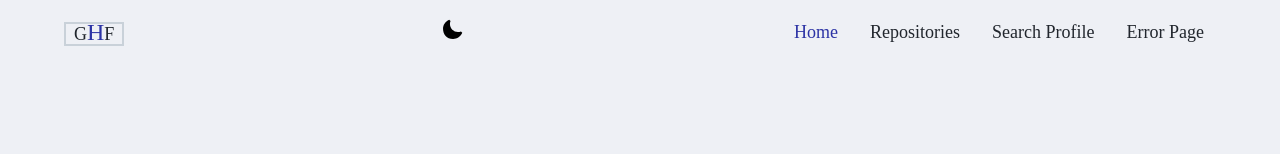
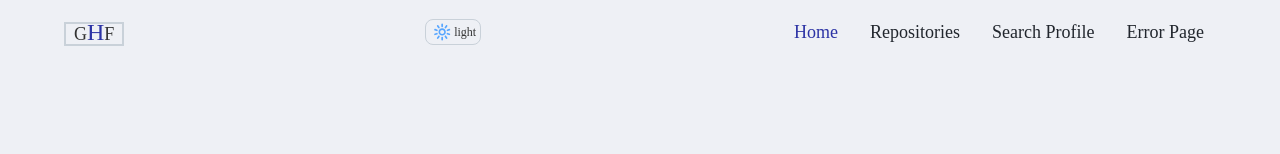
Before and after one commit to Meldy2503/vue-github-profile, a Vue app: page / in a window 1280 px wide. Shown: the top 154 px of the page. Built offline with nearby package versions, Linux system fonts and the light colour scheme; a web font is replaced by a local one.

Commit message:
feat: add light mode

```diff
--- a/src/assets/main.css
+++ b/src/assets/main.css
@@ -21,11 +21,6 @@
   }
 }
 
-/* :root {
-  --blue-4: #0d1117;
-  --light-4: #eef0f5;
-} */
-
 *,
 *::before,
 *::after {
--- a/src/components/Navbar.vue
+++ b/src/components/Navbar.vue
@@ -1,6 +1,6 @@
 <template>
   <nav
-    class="container py-4 mx-auto flex justify-between items-start md:items-center max-w-[1200px] w-[95%] min-[400px]:w-[90%] font-Bakbak dark:text-light-2 text-blue-2"
+    class="container py-4 mx-auto flex justify-between items-start md:items-center max-w-[1200px] w-[95%] min-[400px]:w-[90%] font-Bakbak dark:text-light-2 text-light-5"
   >
     <div>
       <router-link
@@ -10,19 +10,24 @@
       </router-link>
     </div>
     <div>
-      <button @click="toggleDark()">
+      <button
+        @click="toggleDark()"
+        class="flex items-center rounded-lg px-1 border-[.1rem] dark:border-light-5 border-light-3 outline-none"
+      >
         <img
-          v-show="isDark"
-          class="w-8"
+          v-show="!isDark"
+          class="w-6"
           src="../assets/light.svg"
           alt="light mode"
         />
+        <p v-show="!isDark" class="text-xs">light</p>
         <img
-          v-show="!isDark"
+          v-show="isDark"
           class="w-6"
           src="../assets/dark.svg"
           alt="dark mode"
         />
+        <p v-show="isDark" class="text-xs">dark</p>
       </button>
     </div>
 
--- a/src/views/Home.vue
+++ b/src/views/Home.vue
@@ -17,7 +17,6 @@ export default {};
     <div class="absolute left-0">
       <img src="../assets/lines.svg" alt="lines" />
     </div>
-    <!-- text-[#204298] -->
     <div
       class="dark:text-light-1 text-[#435268] mx-auto max-w-[1200px] w-[95%] min-[400px]:w-[90%] mt-12 md:mt-28 flex flex-col md:items-start items-center"
     >
```
Also changed, not shown: src/assets/dark.svg, src/assets/light.svg.
